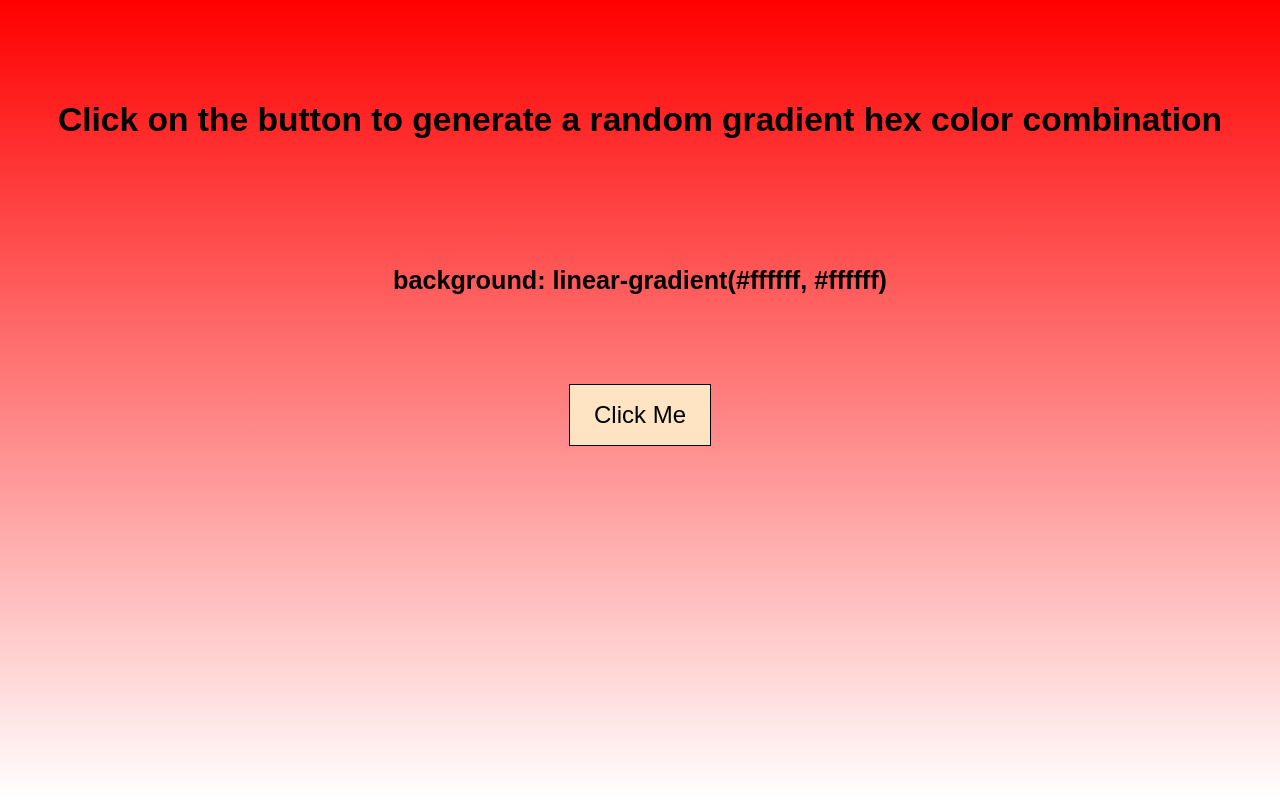
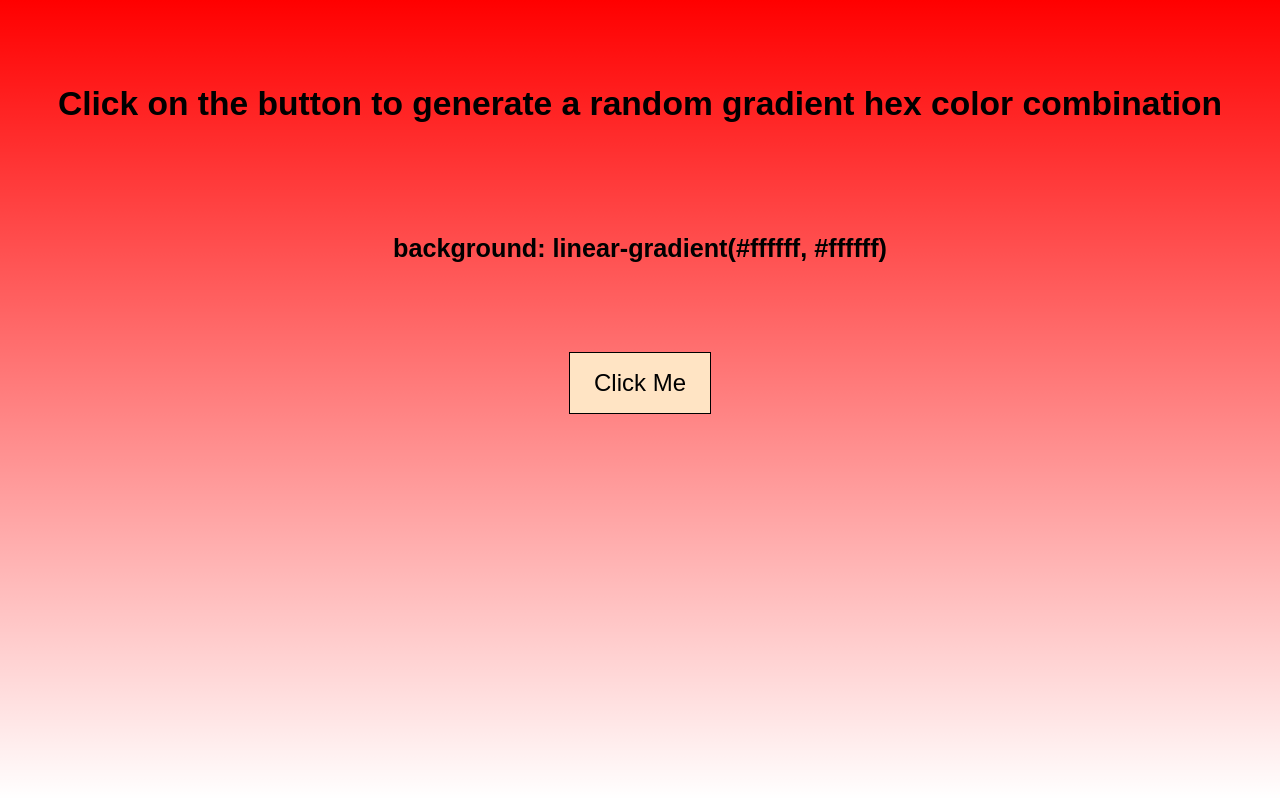
Before and after one commit to purshottamxkumar/hex-color-gradient, a plain HTML site: page index.html in a window 1280 px wide. Drawn offline with Linux system fonts and the light colour scheme.

Commit message:
changed some UI in style.css

```diff
--- a/styles.css
+++ b/styles.css
@@ -54,8 +54,8 @@ button:hover {
 }
 
 .hex-colors h1 {
-    height: 15rem;
-    line-height: 15rem;
+    height: 13rem;
+    line-height: 13rem;
     text-align: center;
     /* border: 2px solid red; */
 }
```
